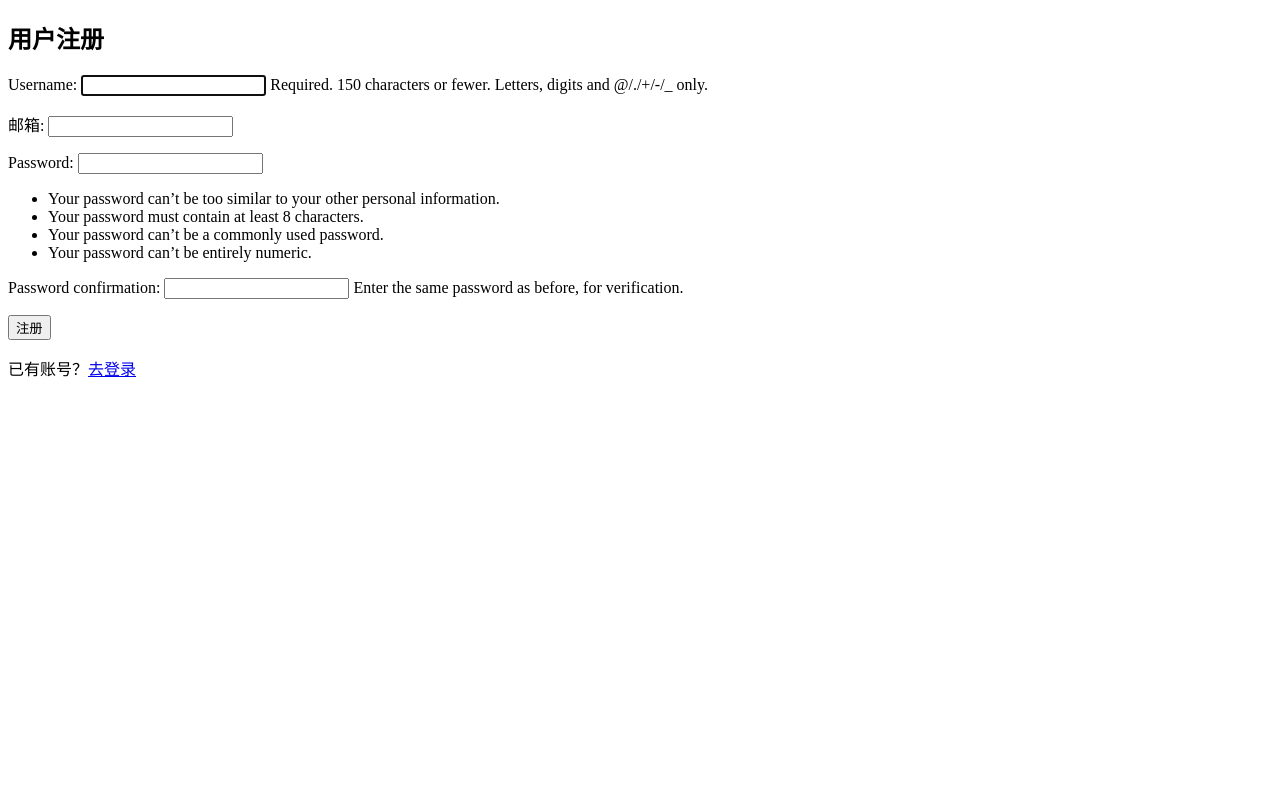
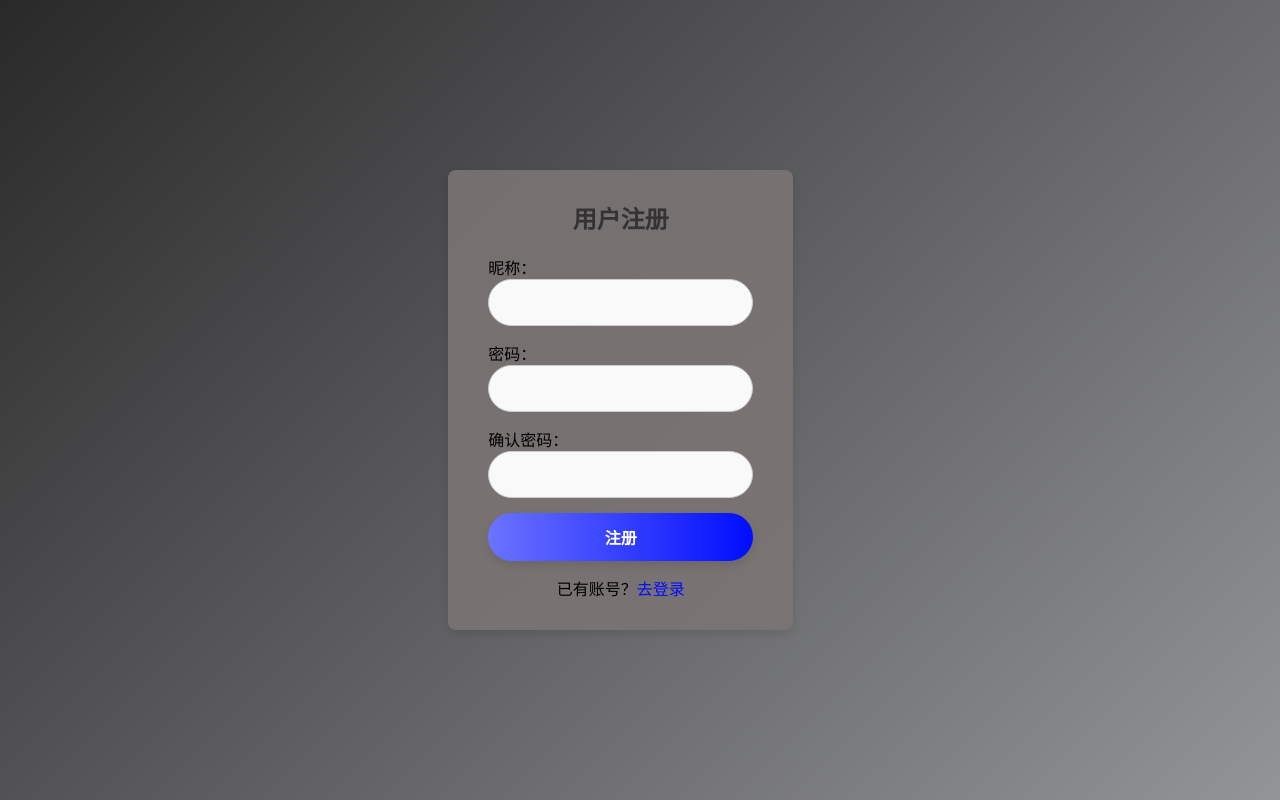
Before and after one commit to Hiter-WY/shopWeb, a Django app: page /register/ in a window 1280 px wide. Run offline with Django 3.2, Linux system fonts and the light colour scheme.

Commit message:
完成了注册页面

```diff
--- a/shop/forms.py
+++ b/shop/forms.py
@@ -33,3 +33,61 @@ class RegisterForm(UserCreationForm):
         if commit:
             user.save()
         return user
+
+
+class CustomUserCreationForm(forms.ModelForm):
+    password1 = forms.CharField(
+        label="密码",
+        widget=forms.PasswordInput,
+        help_text="密码至少6位",
+    )
+    password2 = forms.CharField(
+        label="确认密码",
+        widget=forms.PasswordInput,
+        help_text="请再次输入相同的密码",
+    )
+
+    class Meta:
+        model = User
+        # 这里只用到 username 字段，作为昵称
+        fields = ("username",)
+        labels = {
+            "username": "昵称",
+        }
+        help_texts = {
+            "username": "请输入昵称，昵称不能重复",
+        }
+
+    def clean_username(self):
+        """
+        校验昵称是否已经存在
+        """
+        username = self.cleaned_data.get("username")
+        if User.objects.filter(username=username).exists():
+            raise forms.ValidationError("该昵称已被注册，请选择其他昵称")
+        return username
+
+    def clean(self):
+        """
+        校验两次输入的密码是否一致，且密码至少6位
+        """
+        cleaned_data = super().clean()
+        password1 = cleaned_data.get("password1")
+        password2 = cleaned_data.get("password2")
+
+        if password1 and password2:
+            if password1 != password2:
+                self.add_error("password2", "两次输入的密码不一致")
+            if len(password1) < 6:
+                self.add_error("password1", "密码至少6位")
+        return cleaned_data
+
+    def save(self, commit=True):
+        """
+        保存用户时使用 set_password 方法对密码进行加密保存
+        """
+        user = super().save(commit=False)
+        user.set_password(self.cleaned_data["password1"])
+        if commit:
+            user.save()
+        return user
--- a/shop/templates/shop/register.html
+++ b/shop/templates/shop/register.html
@@ -1,10 +1,135 @@
 {% extends "base.html" %}
 {% block content %}
-<h2>用户注册</h2>
-<form method="post">
-  {% csrf_token %}
-  {{ form.as_p }}
-  <button type="submit">注册</button>
-</form>
-<p>已有账号？<a href="{% url 'login' %}">去登录</a></p>
+<style>
+/* 全局重置 */
+* {
+    margin: 0;
+    padding: 0;
+    box-sizing: border-box;
+}
+
+/* 设置背景为渐变色，并使用 Flex 布局居中显示内容 */
+body {
+    background: linear-gradient(135deg, #29292a, #939497);
+    font-family: 'Arial', sans-serif;
+    min-height: 100vh;
+    display: flex;
+    align-items: center;
+    justify-content: center;
+}
+
+/* 登录容器样式（用于注册页面也使用相同的样式） */
+.login-container {
+    background: rgba(122, 116, 116, 0.9);
+    padding: 30px 40px;
+    border-radius: 8px;
+    box-shadow: 0 4px 10px rgba(0, 0, 0, 0.1);
+    max-width: 440px;
+    width: 90%;
+}
+
+/* 标题样式 */
+.login-container h2 {
+    text-align: center;
+    margin-bottom: 20px;
+    color: #333;
+}
+
+/* 输入框样式 */
+.login-container form input[type="text"],
+.login-container form input[type="password"] {
+    width: 100%;
+    padding: 15px 20px;
+    margin-bottom: 15px;
+    border: 1px solid #ccc;
+    border-radius: 25px;
+    background-color: #f9f9f9;
+    transition: border-color 0.3s;
+}
+
+/* 输入框聚焦效果 */
+.login-container form input[type="text"]:focus,
+.login-container form input[type="password"]:focus {
+    border-color: #6B73FF;
+    outline: none;
+}
+
+/* 按钮样式 */
+.login-container form button {
+    width: 100%;
+    padding: 12px 15px;
+    border: none;
+    border-radius: 25px;
+    background: linear-gradient(90deg, #6B73FF, #000DFF);
+    color: #fff;
+    font-size: 16px;
+    font-weight: bold;
+    cursor: pointer;
+    box-shadow: 0 4px 10px rgba(0, 0, 0, 0.1);
+    transition: transform 0.2s, box-shadow 0.2s;
+}
+
+/* 按钮悬停效果 */
+.login-container form button:hover {
+    transform: scale(1.02);
+    box-shadow: 0 6px 12px rgba(0, 0, 0, 0.15);
+}
+
+/* 错误提示样式 */
+.login-container .errorlist {
+    margin-bottom: 15px;
+    padding: 10px;
+    background-color: #ffdddd;
+    border: 1px solid #ff5c5c;
+    border-radius: 5px;
+    color: #a94442;
+}
+
+/* 链接样式 */
+.login-container a {
+    color: #000DFF;
+    text-decoration: none;
+    transition: color 0.3s;
+}
+
+.login-container a:hover {
+    text-decoration: underline;
+    color: #6B73FF;
+}
+
+/* 响应式设计 */
+@media (max-width: 480px) {
+    .login-container {
+        padding: 20px;
+    }
+}
+</style>
+
+<div class="login-container">
+    <h2>用户注册</h2>
+    <form method="post">
+        {% csrf_token %}
+        <!-- 显示非字段错误 -->
+        {{ form.non_field_errors }}
+        <div>
+            <label for="{{ form.username.id_for_label }}">昵称：</label>
+            {{ form.username }}
+            {{ form.username.errors }}
+        </div>
+        <div>
+            <label for="{{ form.password1.id_for_label }}">密码：</label>
+            {{ form.password1 }}
+            {{ form.password1.errors }}
+        </div>
+        <div>
+            <label for="{{ form.password2.id_for_label }}">确认密码：</label>
+            {{ form.password2 }}
+            {{ form.password2.errors }}
+        </div>
+        <button type="submit">注册</button>
+    </form>
+    <p style="text-align: center; margin-top: 15px;">
+        已有账号？<a href="{% url 'login' %}">去登录</a>
+    </p>
+</div>
 {% endblock %}
--- a/shop/views.py
+++ b/shop/views.py
@@ -4,7 +4,7 @@ from .models import Order
 from .forms import OrderForm, OrderItemFormSet
 from django.contrib.auth import login, authenticate, logout
 from django.contrib.auth.forms import AuthenticationForm
-from .forms import RegisterForm
+from .forms import CustomUserCreationForm
 
 # 首页视图（可作为登录后跳转页面）
 def home(request):
@@ -13,16 +13,15 @@ def home(request):
 # 用户注册视图
 def register(request):
     if request.method == "POST":
-        form = RegisterForm(request.POST)
+        form = CustomUserCreationForm(request.POST)
         if form.is_valid():
-            user = form.save()  # 保存用户数据
-            # 注册成功后自动登录
+            user = form.save()
+            # 可选：注册成功后自动登录
             login(request, user)
-            return redirect('home')  # 跳转到首页或其他页面
+            return redirect("home")  # 或跳转到其他页面
     else:
-        form = RegisterForm()
-    return render(request, 'shop/register.html', {'form': form})
-
+        form = CustomUserCreationForm()
+    return render(request, "shop/register.html", {"form": form})
 # 用户登录视图
 def user_login(request):
     if request.method == "POST":
```
Also changed, not shown: shop/templates/shop/login.html (+5 -5 lines).
